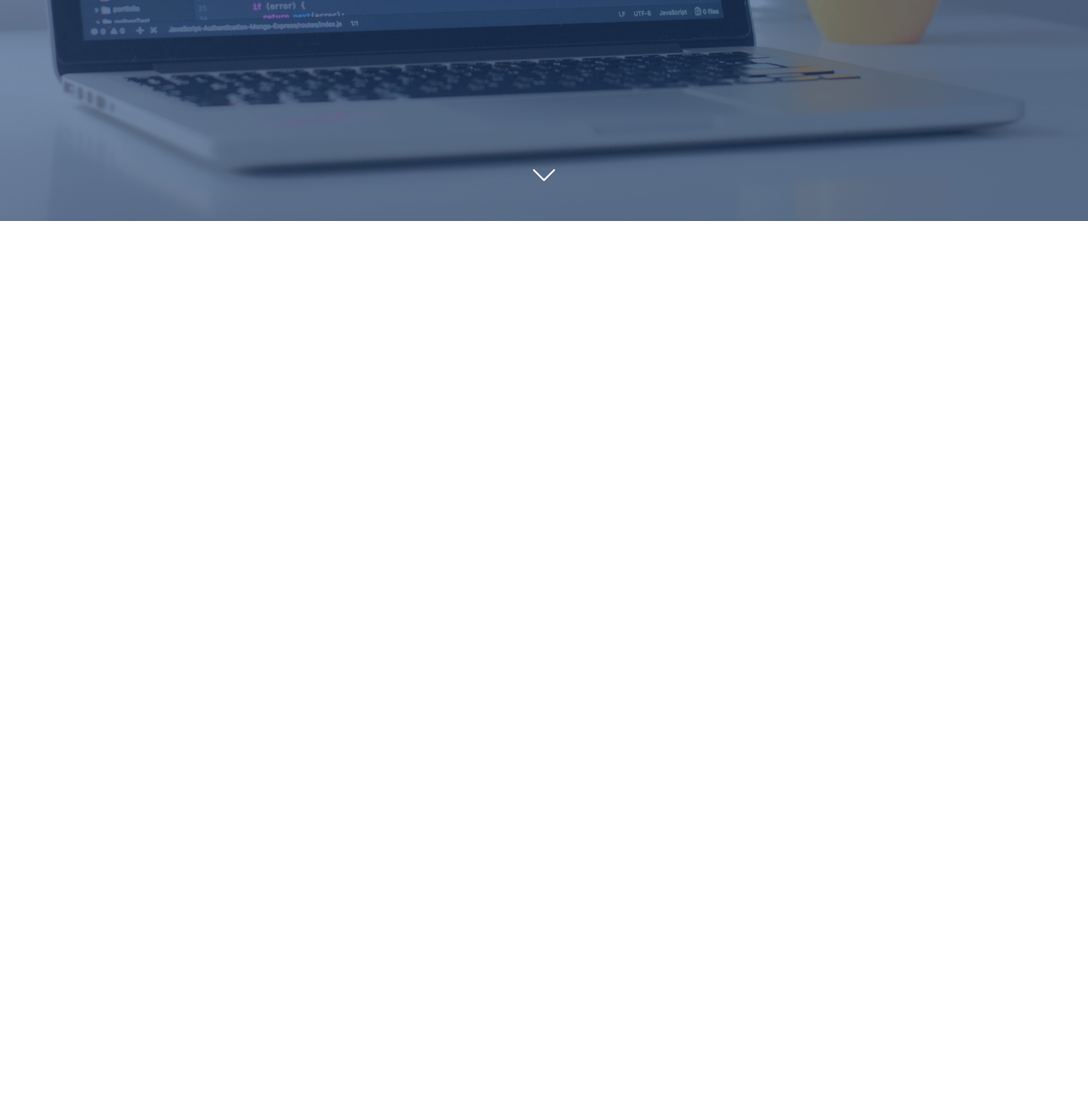
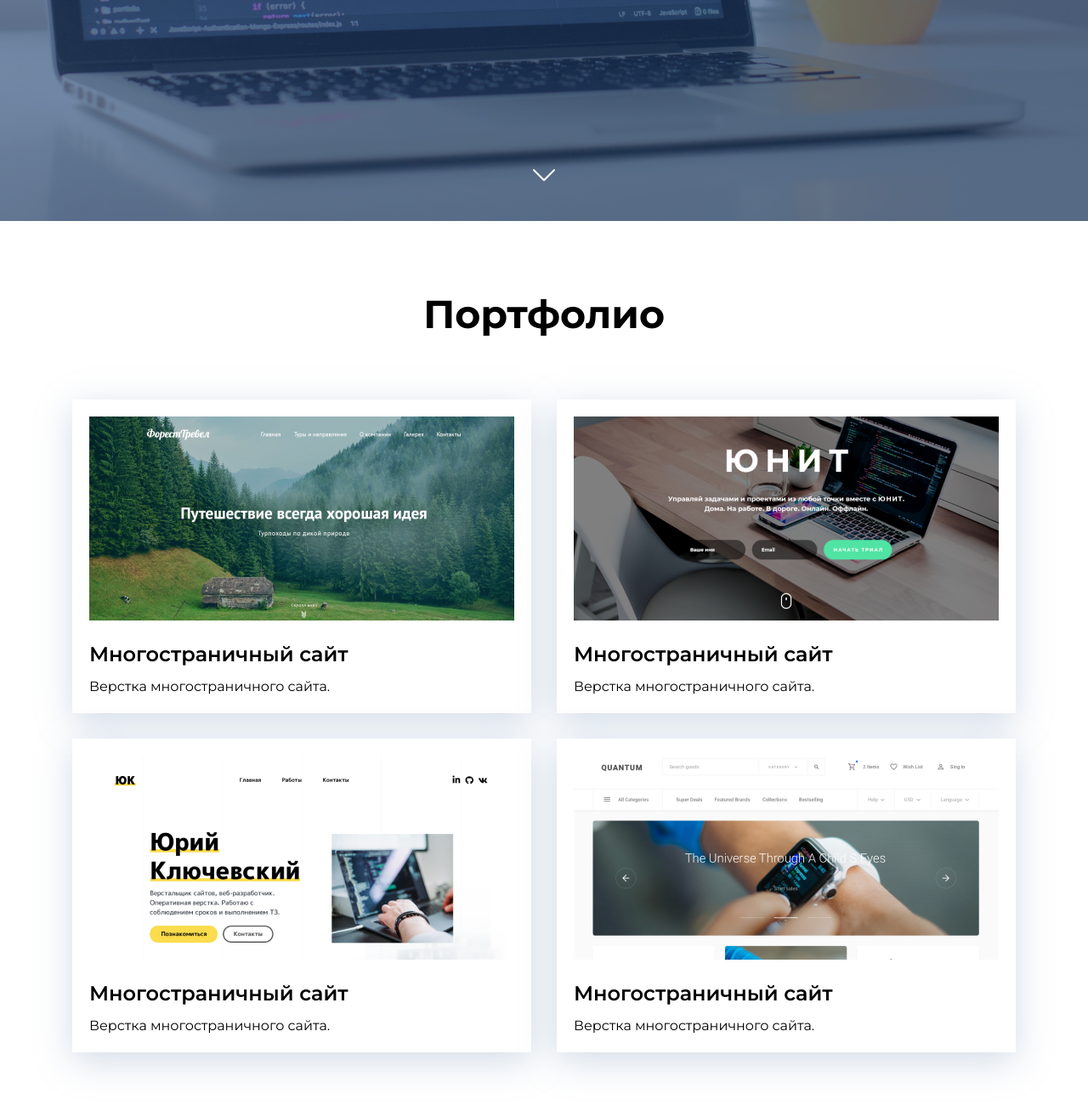
Before and after one commit to AKShipulya/htmlLessons, a plain HTML site: page index.html in a window 1280 px wide. Shown: the part 540-1840 px from the top of the page at 85% size. Before the commit the page ends 800 px from the top, so only its background shows below. Drawn offline with Linux system fonts and the light colour scheme.

Commit message:
portfolio section created

```diff
--- a/css/main.css
+++ b/css/main.css
@@ -1,7 +1,23 @@
+* {
+    box-sizing: border-box;
+}
+
 body {
     margin: 0;
     font-family: 'Montserrat', sans-serif; /*указание, какой будет шрифт*/
 }
+
+.container {
+    max-width: 1110px;
+    margin-left: auto;
+    margin-right: auto;
+}
+
+.none {
+    display: none !important;
+}
+
+/*header*/
 
 /*подключение шрифтов https://fonts.google.com/*/
 .header {
@@ -56,3 +72,58 @@ body {
     left: 50%;
     transform: translate(-50%, 0);
 }
+
+/*portfolio*/
+.portfolio {
+    padding-top: 80px;
+    padding-bottom: 115px;
+}
+
+.portfolio-header {
+    margin: 0;
+    margin-bottom: 70px;
+    font-weight: 700 /*bold*/;
+    font-size: 46px;
+    line-height: 130%;
+    text-align: center;
+    color: #000000;
+}
+
+.partfolio-cards-wrapper {
+    display: flex;
+    flex-wrap: wrap;
+    justify-content: space-between;
+}
+
+.card {
+    margin-bottom: 30px;
+    padding: 20px;
+    max-width: 540px;
+    background-color: white;
+    box-shadow: 0px 10px 40px rgba(126, 155, 189, 0.35);
+
+}
+
+.card:last-child, .card:nth-last-child(2) {
+    margin-bottom: 0;
+}
+
+.card-img {
+    margin-bottom: 20px;
+}
+
+.card-title {
+    margin: 0;
+    margin-bottom: 13px;
+    font-weight: 600;
+    font-size: 24px;
+    line-height: 130%;
+    color: #000000;
+}
+
+.card p {
+    margin: 0;
+    font-size: 16px;
+    line-height: 130%;
+    color: #000000;
+}
--- a/index.html
+++ b/index.html
@@ -17,5 +17,51 @@
             <img src="./image/header/chevron-down.svg" alt="arrow">
         </div>
     </div>
+
+    <div class="portfolio">
+        <div class="container">
+            <h2 class="portfolio-header">Портфолио</h2>
+
+            <!-- partfolio-cards-wrapper -->
+            <div class="partfolio-cards-wrapper">
+
+                    <!-- Card -->
+                <div class="card">
+                    <img class="card-img" src="./image/portfolio/forest.jpg" alt="Многостраничный сайт">
+                    <h3 class="card-title">Многостраничный сайт</h3>
+                    <p>Верстка многостраничного сайта.</p>
+                </div>
+                <!-- // Card -->
+
+                <!-- Card -->
+                <div class="card">
+                    <img class="card-img" src="./image/portfolio/unit.jpg" alt="Адаптивный лендинг">
+                    <h3 class="card-title">Многостраничный сайт</h3>
+                    <p>Верстка многостраничного сайта.</p>
+                </div>
+                <!-- // Card -->
+
+                <!-- Card -->
+                <div class="card">
+                    <img class="card-img" src="./image/portfolio/portfolio.jpg" alt="Личный сайт">
+                    <h3 class="card-title">Многостраничный сайт</h3>
+                    <p>Верстка многостраничного сайта.</p>
+                </div>
+                <!-- // Card -->
+
+                <!-- Card -->
+                <div class="card">
+                    <img class="card-img" src="./image/portfolio/quantum.jpg" alt="Интернет магазин">
+                    <h3 class="card-title">Многостраничный сайт</h3>
+                    <p>Верстка многостраничного сайта.</p>
+                </div>
+                <!-- // Card -->
+
+            </div>
+            <!--// partfolio-cards-wrapper -->
+
+        </div>
+    </div>
+
 </body>
 </html>
```
Also changed, not shown: image/portfolio/forest.jpg (added), image/portfolio/portfolio.jpg (added), image/portfolio/quantum.jpg (added), image/portfolio/unit.jpg (added).
